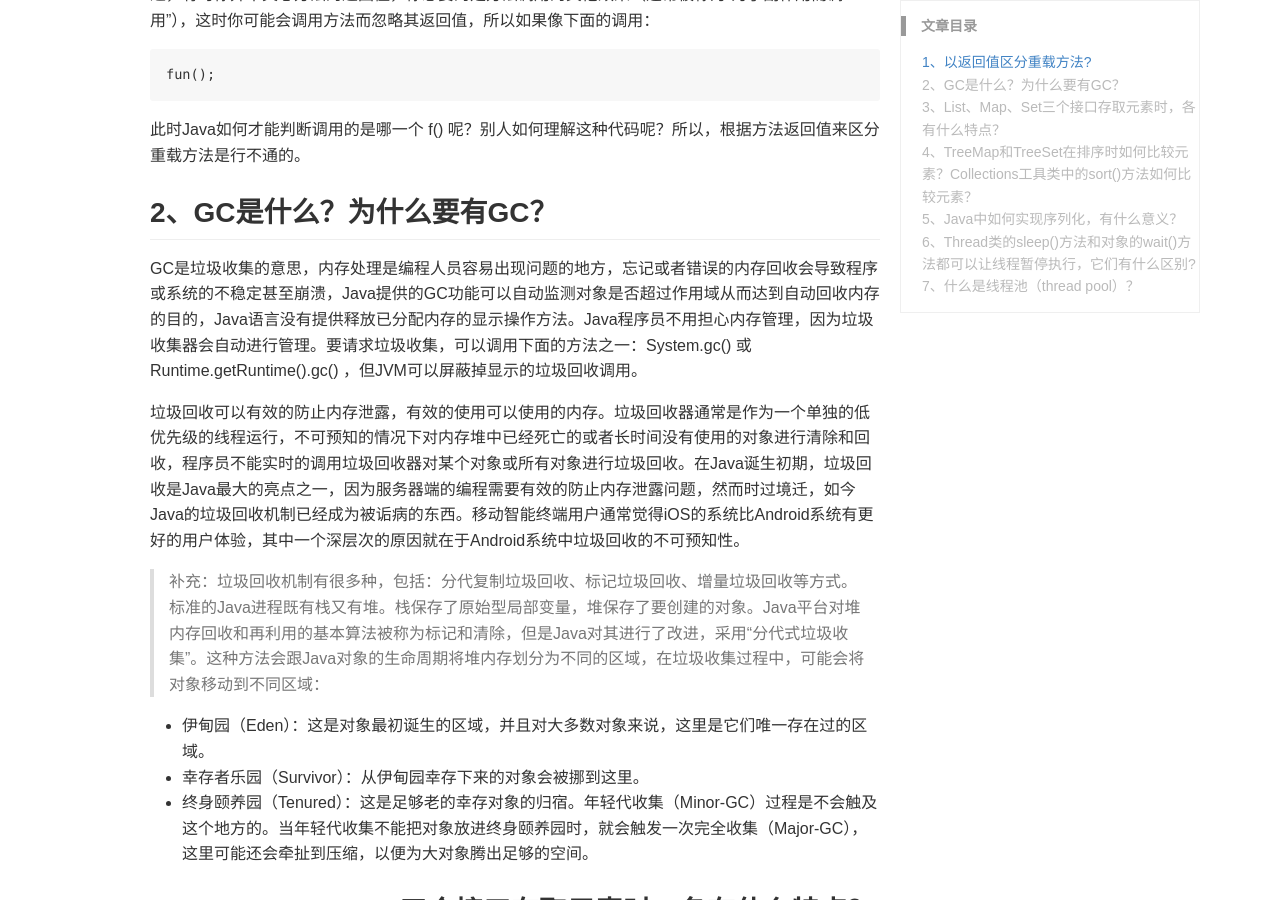
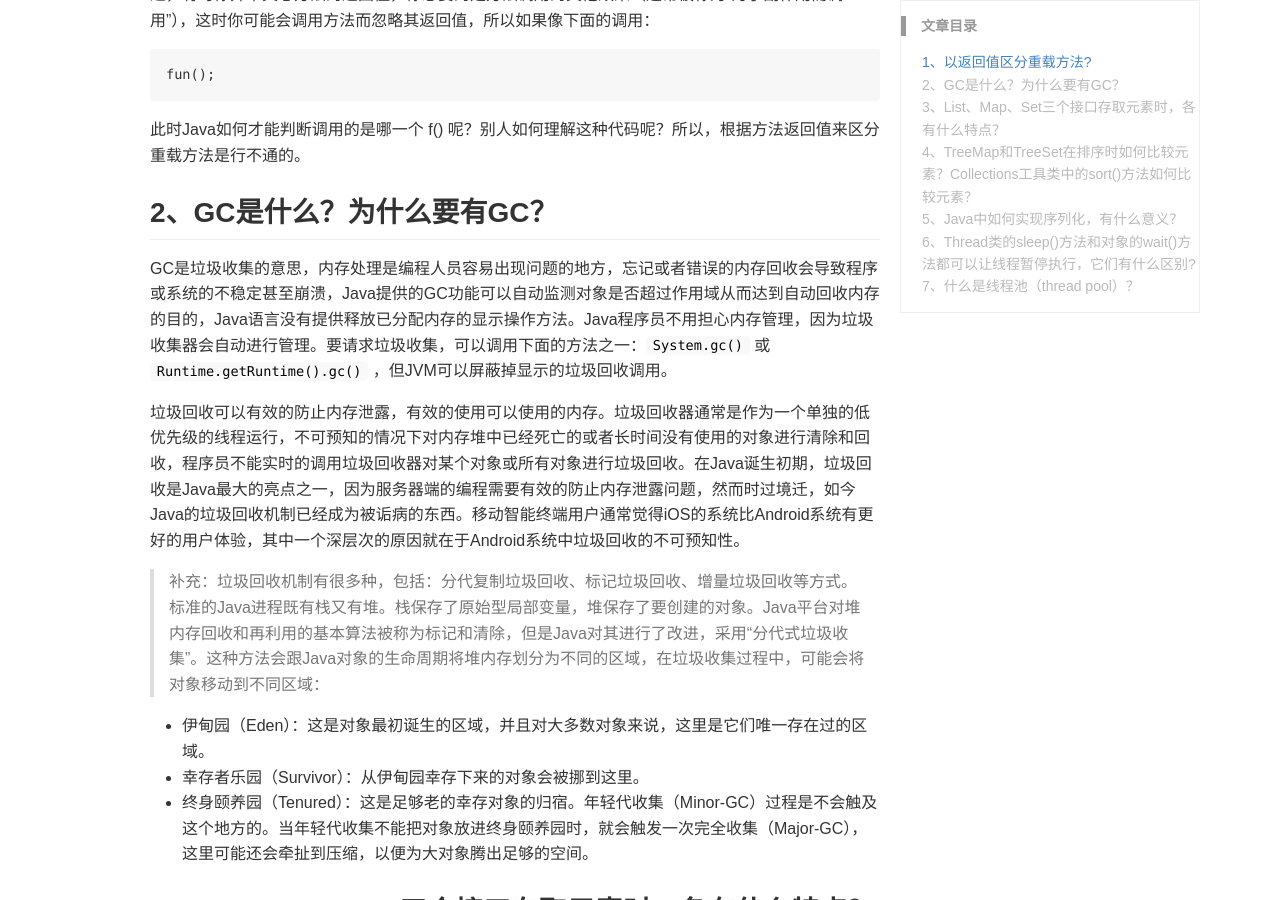
Before and after one commit to DoctorDeng/DoctorDeng.github.io, a Jekyll site: the page built from _posts/2016-09-09-java-面试.md, in a window 1280 px wide and 900 px high, scrolled down 506 px. Built offline with Jekyll 4.4.1, drawn with Linux system fonts in a browser that asks for light colours.

Commit message:
modify file

```diff
--- a/_posts/2016-09-09-java-面试.md
+++ b/_posts/2016-09-09-java-面试.md
@@ -21,7 +21,7 @@ fun();
 此时Java如何才能判断调用的是哪一个 f() 呢？别人如何理解这种代码呢？所以，根据方法返回值来区分重载方法是行不通的。
 
 ## 2、GC是什么？为什么要有GC？
-GC是垃圾收集的意思，内存处理是编程人员容易出现问题的地方，忘记或者错误的内存回收会导致程序或系统的不稳定甚至崩溃，Java提供的GC功能可以自动监测对象是否超过作用域从而达到自动回收内存的目的，Java语言没有提供释放已分配内存的显示操作方法。Java程序员不用担心内存管理，因为垃圾收集器会自动进行管理。要请求垃圾收集，可以调用下面的方法之一：System.gc() 或Runtime.getRuntime().gc() ，但JVM可以屏蔽掉显示的垃圾回收调用。
+GC是垃圾收集的意思，内存处理是编程人员容易出现问题的地方，忘记或者错误的内存回收会导致程序或系统的不稳定甚至崩溃，Java提供的GC功能可以自动监测对象是否超过作用域从而达到自动回收内存的目的，Java语言没有提供释放已分配内存的显示操作方法。Java程序员不用担心内存管理，因为垃圾收集器会自动进行管理。要请求垃圾收集，可以调用下面的方法之一：`System.gc()` 或 `Runtime.getRuntime().gc()` ，但JVM可以屏蔽掉显示的垃圾回收调用。
 
 垃圾回收可以有效的防止内存泄露，有效的使用可以使用的内存。垃圾回收器通常是作为一个单独的低优先级的线程运行，不可预知的情况下对内存堆中已经死亡的或者长时间没有使用的对象进行清除和回收，程序员不能实时的调用垃圾回收器对某个对象或所有对象进行垃圾回收。在Java诞生初期，垃圾回收是Java最大的亮点之一，因为服务器端的编程需要有效的防止内存泄露问题，然而时过境迁，如今Java的垃圾回收机制已经成为被诟病的东西。移动智能终端用户通常觉得iOS的系统比Android系统有更好的用户体验，其中一个深层次的原因就在于Android系统中垃圾回收的不可预知性。
 
```
